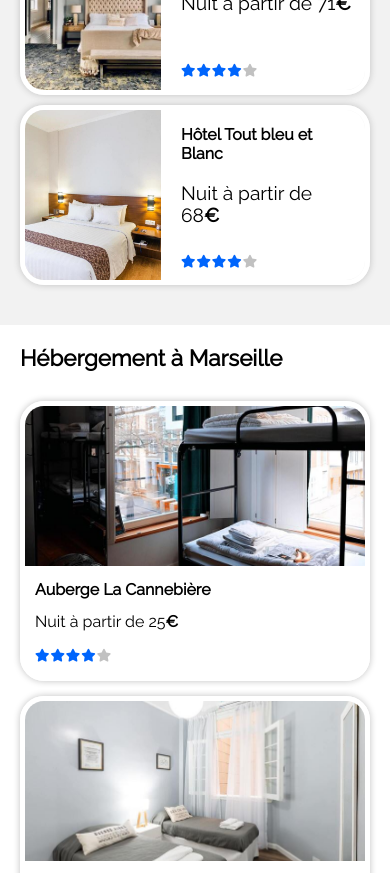
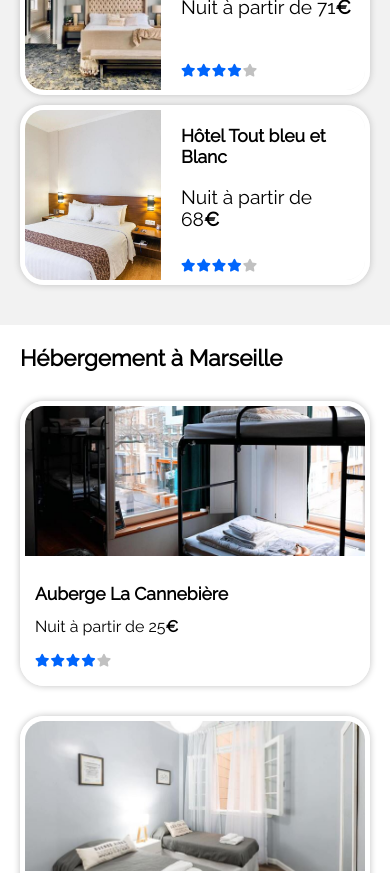
Before and after one commit to Phenomenium/P2_01_Reservia, a plain HTML site: page index.html in a window 390 px wide. Shown: the part 1160-2033 px from the top of the page. Drawn offline with Linux system fonts and the light colour scheme.

Commit message:
modification CSS

```diff
--- a/style.css
+++ b/style.css
@@ -571,10 +571,20 @@ form {
 
 @media screen and (max-width: 1024px) {
     .photos_hotels {
-        height: 280px;
+        height: 285px;
     }
     .photos_hotels img {
-        height: 160px;
+        height: 150px;
+    }
+    .nom_hotel {
+        font-size: 1rem;
+    }
+    .presentation_hotels {
+        gap: 30px;
+        height: 100%;
+    }
+    .nom_hotel {
+        font-size: 1.1rem !important;
     }
 }
 
```
